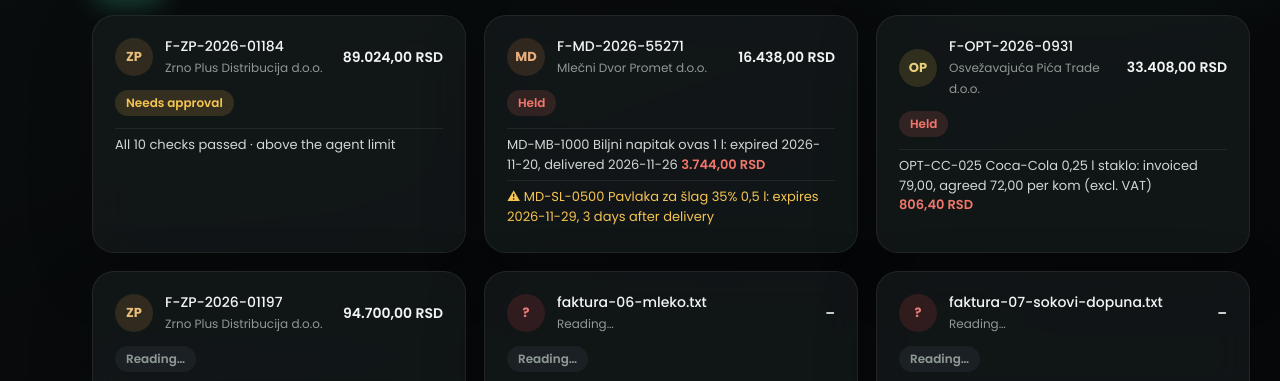
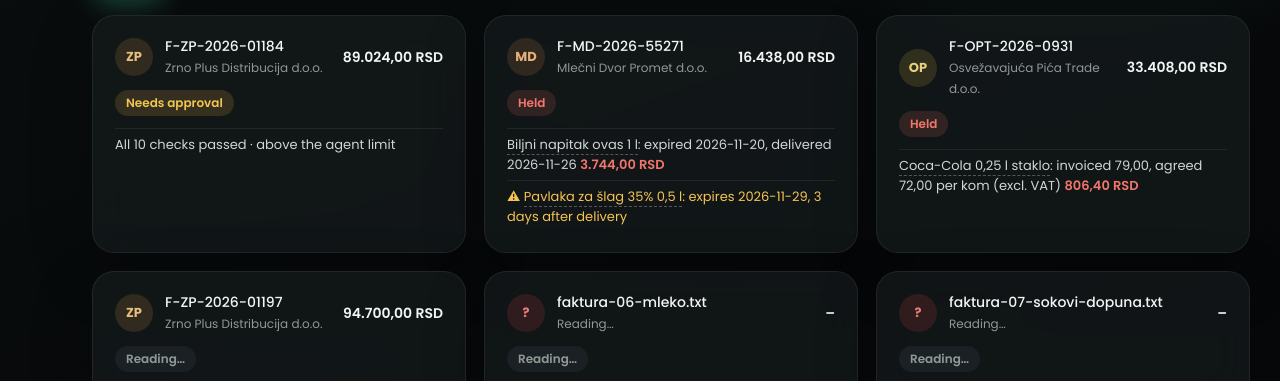
Before and after one commit to ivanJanicevic/stockmind-ai, a website: page docs/demo/index.html in a window 1280 px wide. Both pictures are taken after a click on the button 42 px from the left and 183 px from the top of the page. Shown: the part 418-799 px from the top of the page. Drawn offline with Linux system fonts and the light colour scheme.

Commit message:
Keep the dashboard tab in sync across runs; show item names in checks
A dashboard tab stopped polling for good when its run was stopped, so it
kept showing the old run (e.g. corrected versions) after a new one started.
It now keeps polling, says the dashboard stopped, and reloads when /state
reports a new run id. A new run also clears the previous run's uploads.

Payment run and invoice checks show the item name instead of
"CODE Name"; clicking the name shows the supplier code.

```diff
--- a/docs/demo/index.html
+++ b/docs/demo/index.html
@@ -114,6 +114,7 @@ table{width:100%;border-collapse:collapse;font-size:13px}th,td{text-align:left;p
 .chips.sm{margin:0}.chips.sm .chip{padding:5px 12px;font-size:12px}
 .linkbtn{background:none;border:0;color:var(--muted);font-size:12px;padding:0;text-decoration:underline dotted}
 @media(max-width:1100px){.kpis{grid-template-columns:1fr 1fr}}
+.cn{cursor:pointer;border-bottom:1px dashed rgba(255,255,255,.28)}.cn:hover{border-bottom-color:var(--mint)}.cc{font:11px ui-monospace,Menlo,monospace;color:var(--muted);background:var(--panel2);border:1px solid var(--line2);border-radius:6px;padding:1px 6px;margin-right:6px}
 footer{color:var(--dim);font-size:12px;margin-top:26px}
 @media(max-width:1100px){.flow{grid-template-columns:repeat(3,minmax(0,1fr))}.flow .st::after{display:none}.grid,.row2,.two,.mini{grid-template-columns:1fr}.meta{grid-template-columns:1fr 1fr}.app{grid-template-columns:70px 1fr}}
 </style></head>
@@ -200,6 +201,16 @@ const TL=()=>S.timeline.filter(t=>t.status!=='idle');
 // Role totals: every registered agent, except claims writers, which only count when an invoice is held.
 const roleAgents=(keys)=>S.timeline.filter(t=>keys.includes(roleOf(t))&&!(roleOf(t)==='claims'&&t.status==='idle'));
 const working=()=>{const n=S.timeline.filter(isActive).length;return n+' agent'+(n===1?'':'s')+' working';};
+// Check details start with "CODE Name: …". Show the item name; a click shows
+// (or hides) the supplier's code. Kept across refreshes.
+const shownCodes=new Set();
+function togCode(k){shownCodes.has(k)?shownCodes.delete(k):shownCodes.add(k);render();}
+function itemText(c,text){
+  const l=c.lines.find(l=>text.startsWith(l.code+' '+l.name));if(!l)return esc(text);
+  return '<span class="cn" title="Click to show the supplier code" data-k="'+esc(l.code)+'" onclick="event.stopPropagation();togCode(this.dataset.k)">'+(shownCodes.has(l.code)?'<span class="cc">'+esc(l.code)+'</span>':'')+esc(l.name)+'</span>'+esc(text.slice(l.code.length+1+l.name.length));
+}
+// "quantity OPT-SP-025" → "quantity": the item is named in the detail.
+const checkName=(c,x)=>{const l=c.lines.find(l=>x.name.endsWith(' '+l.code));return esc(l?x.name.slice(0,-l.code.length-1):x.name);};
 let tipT=0;
 function showTip(el){const c=CIT[+el.dataset.ci];if(!c)return;const t=$('tip');clearTimeout(tipT);t.innerHTML=tipHtml(c);t.style.display='block';
   const r=el.getBoundingClientRect(),w=t.offsetWidth,hh=t.offsetHeight;let x=Math.min(Math.max(12,r.left),innerWidth-w-12),y=r.bottom+8;if(y+hh>innerHeight-12)y=Math.max(12,r.top-hh-8);t.style.left=x+'px';t.style.top=y+'px';}
@@ -207,9 +218,16 @@ const hideTip=()=>{tipT=setTimeout(()=>{$('tip').style.display='none';},180);};
 document.addEventListener('mouseover',(e)=>{const el=e.target.closest&&e.target.closest('[data-ci]');if(el)showTip(el);else if(!e.target.closest||!e.target.closest('#tip'))hideTip();});
 $('tip').addEventListener('mouseenter',()=>clearTimeout(tipT));$('tip').addEventListener('mouseleave',hideTip);
 async function tick(){
-  try{S=MODE==='live'?await (await fetch('/state',{cache:'no-store'})).json():applySim(await replayFrame());}
-  catch{ if(MODE==='replay'){$('view').innerHTML='<div class="card"><div class="empty">No recording yet: run <code>npm run record</code> to create docs/demo/replay.json from a real run.</div></div>';$('st').innerHTML='<span class="dot"></span>no recording';}else{$('st').innerHTML='<span class="dot"></span>run ended — page is static';} return; }
-  render(); setTimeout(tick,MODE==='replay'?250:S.finished?2500:500);
+  let next;
+  try{next=MODE==='live'?await (await fetch('/state',{cache:'no-store'})).json():applySim(await replayFrame());}
+  catch{
+    // Live: the run was stopped. Keep the last state visible, say so, and keep
+    // polling: a new run is picked up below.
+    if(MODE==='live'&&S){$('st').innerHTML='<span class="dot"></span>dashboard stopped — showing the last run · waiting for a new run…';setTimeout(tick,2000);return;}
+    if(MODE==='replay'){$('view').innerHTML='<div class="card"><div class="empty">No recording yet: run <code>npm run record</code> to create docs/demo/replay.json from a real run.</div></div>';$('st').innerHTML='<span class="dot"></span>no recording';}else{$('st').innerHTML='<span class="dot"></span>no run — start npm run demo';setTimeout(tick,2000);} return; }
+  // A new run (npm run demo again on the same port): reload for its state, token and a clean page.
+  if(MODE==='live'&&S&&next.runId!==S.runId){location.reload();return;}
+  S=next;render(); setTimeout(tick,MODE==='replay'?250:S.finished?2500:500);
 }
 function go(v){view=v;render();}
 function render(){
@@ -279,7 +297,7 @@ function overview(){
 function payments(){
   return '<div class="head"><div><h1>Payment run</h1><div class="sub">Each invoice is read by an invoice clerk and its delivery note by a receiving clerk; code matches both against the agreed prices.</div></div></div>'+chipsRow()+
   '<div class="cards">'+filtered().map(c=>{const f=c.checks.filter(x=>!x.ok&&x.blocking),w=c.checks.filter(x=>!x.ok&&!x.blocking);
-    const r=[...c.errors.map(e=>'<li class="bad">'+esc(e)+'</li>'),...f.map(x=>'<li>'+esc(x.detail)+(x.impactRsd?' <span class="stake">'+rsd(x.impactRsd)+'</span>':'')+(x.sources&&x.sources.length?checkCite(c,x):'')+'</li>'),...w.map(x=>'<li class="warn">⚠ '+esc(x.detail)+'</li>')];
+    const r=[...c.errors.map(e=>'<li class="bad">'+esc(e)+'</li>'),...f.map(x=>'<li>'+itemText(c,x.detail)+(x.impactRsd?' <span class="stake">'+rsd(x.impactRsd)+'</span>':'')+(x.sources&&x.sources.length?checkCite(c,x):'')+'</li>'),...w.map(x=>'<li class="warn">⚠ '+itemText(c,x.detail)+'</li>')];
     if(c.status==='needs_approval')r.push('<li>All '+c.checks.length+' checks passed · above the agent limit</li>');if(c.status==='ready')r.push('<li class="ok">All '+c.checks.length+' checks passed</li>');if(c.approvedBy)r.push('<li class="ok">Approved — '+esc(c.approvedBy)+'</li>');if(c.claim)r.push('<li>✉ Claim drafted to '+esc(c.claim.to)+'</li>');
     const h=hue(c.supplier);
     return '<div class="card inv" onclick="openReview(\''+esc(c.id)+'\')"><div class="item" style="padding:0;cursor:inherit"><div class="ico" style="background:hsla('+h+',60%,55%,.16);color:hsl('+h+',70%,70%)">'+ini(c.supplier)+'</div><div class="t"><b>'+esc(c.invoiceNo)+'</b><span>'+esc(c.supplier||'Reading…')+'</span></div><div class="a">'+rsd(c.amount)+'</div></div><div style="margin-top:12px"><span class="badge b-'+c.status+'">'+LABEL[c.status]+'</span>'+(c.version>1?' <span class="badge b-reading">v'+c.version+' · corrected</span>':'')+'</div><ul class="reasons">'+r.join('')+'</ul></div>';}).join('')+'</div>';
@@ -400,7 +418,7 @@ function renderReview(){
   const qn=(l)=>({t:'Delivery note line '+l.code+' as the receiving clerk read it',q:l.noteQuote,qf:'the delivery note',href:npdf,n:'Read by a different agent from a different document; code compares the two.'});
   const lines=c.lines.map(l=>{const bad=l.delivered!=null&&l.delivered!==l.quantity,I=(x)=>l.quote?cite(x,qi(l)):x,N=(x)=>l.noteQuote?cite(x,qn(l)):x;return '<tr class="'+(bad?'mismatch':'')+'"><td class="dim">'+esc(l.code)+'</td><td>'+esc(l.name)+'</td><td class="n">'+I(fmtq(l.quantity)+' '+esc(l.unit))+'</td><td class="n '+(bad?'bad':'')+'">'+(l.delivered==null?'<span class="bad">not delivered</span>':N(fmtq(l.delivered)))+'</td><td class="n">'+I(fmt(l.unitPrice))+'</td><td class="n">'+I(l.vatRate+' %')+'</td><td class="n">'+I(fmt(l.lineTotal))+'</td><td>'+(l.expiry?N(esc(l.expiry)):'<span class="dim">–</span>')+'</td></tr>';}).join('');
   const chk=(x)=>x.sources&&x.sources.length?checkCite(c,x):'';
-  const checks=[...c.errors.map(e=>'<div class="check"><span class="ic bad">✗</span><span>'+esc(e)+'</span></div>'),...c.checks.map(x=>'<div class="check"><span class="ic '+(x.ok?'ok':x.blocking?'bad':'warn')+'">'+(x.ok?'✓':x.blocking?'✗':'⚠')+'</span><span><b>'+esc(x.name)+'</b> — '+esc(x.detail)+(x.impactRsd?' <span class="stake">'+rsd(x.impactRsd)+'</span>':'')+chk(x)+'</span></div>')].join('');
+  const checks=[...c.errors.map(e=>'<div class="check"><span class="ic bad">✗</span><span>'+esc(e)+'</span></div>'),...c.checks.map(x=>'<div class="check"><span class="ic '+(x.ok?'ok':x.blocking?'bad':'warn')+'">'+(x.ok?'✓':x.blocking?'✗':'⚠')+'</span><span><b>'+checkName(c,x)+'</b> — '+itemText(c,x.detail)+(x.impactRsd?' <span class="stake">'+rsd(x.impactRsd)+'</span>':'')+chk(x)+'</span></div>')].join('');
   const policy=can?'<div class="policy"><b class="warn">Why it waits for you</b><div class="muted">Every check passed, but '+rsd(c.amount)+' is above the agent limit of '+rsd(S.limitRsd)+'. Approving adds it to the payment draft — a file; nothing is paid or sent.</div></div>'
     :c.status==='held'?'<div class="policy"><b class="bad">Held — can\'t be approved</b><div class="muted">Resolve the problems above with the supplier first (a claim is drafted below when the documents show a discrepancy). Approval never overrides a failed check.</div></div>'
     :c.status==='approved'?'<div class="policy"><b class="ok">Approved</b><div class="muted">'+esc(c.approvedBy)+' · it is in the payment draft.</div></div>':c.status==='ready'?'<div class="policy"><b class="ok">Ready</b><div class="muted">Within the agent limit — no approval needed. It is in the payment draft.</div></div>':'<div class="policy muted">The clerks are still reading this invoice and its delivery note…</div>';
--- a/src/index.ts
+++ b/src/index.ts
@@ -1,6 +1,6 @@
 import 'dotenv/config';
 
-import { copyFileSync, existsSync, mkdirSync, readdirSync, readFileSync, writeFileSync } from 'node:fs';
+import { copyFileSync, existsSync, mkdirSync, readdirSync, readFileSync, rmSync, writeFileSync } from 'node:fs';
 import { dirname } from 'node:path';
 
 import {
@@ -114,6 +114,8 @@ const corrections = (() => {
   }
 })();
 const UPLOADS_DIR = `${OUT_DIR}/uploads`;
+// Corrected invoices belong to the run they were uploaded in; a new run starts without them.
+rmSync(UPLOADS_DIR, { recursive: true, force: true });
 // A document path as served under /doc/ (dashboard) and docs/demo/doc/ (replay).
 const docPath = (file: string) => file.replace(/^(data|out)\//, '');
 // Where to read it: data/ is next to the code, out/ is in the working directory.
@@ -738,6 +740,7 @@ const articles = (() => {
 function snapshot(): unknown {
   const p = state.planning;
   const s = {
+    runId: startedAt, // a dashboard tab reloads when it sees a new run
     finished,
     elapsedMs: elapsed(),
     model: currentModel(),
```
Also changed, not shown: src/dashboard.ts (+23 -5 lines).
